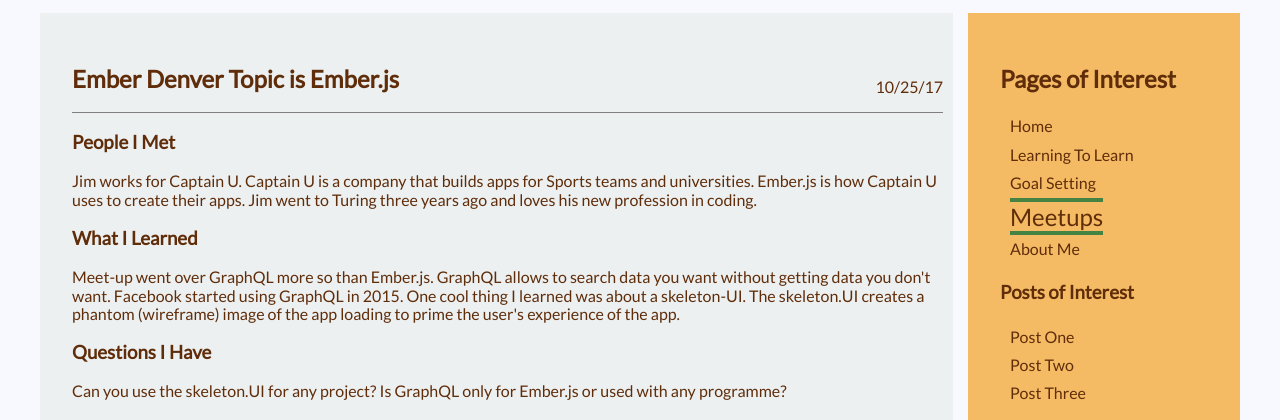
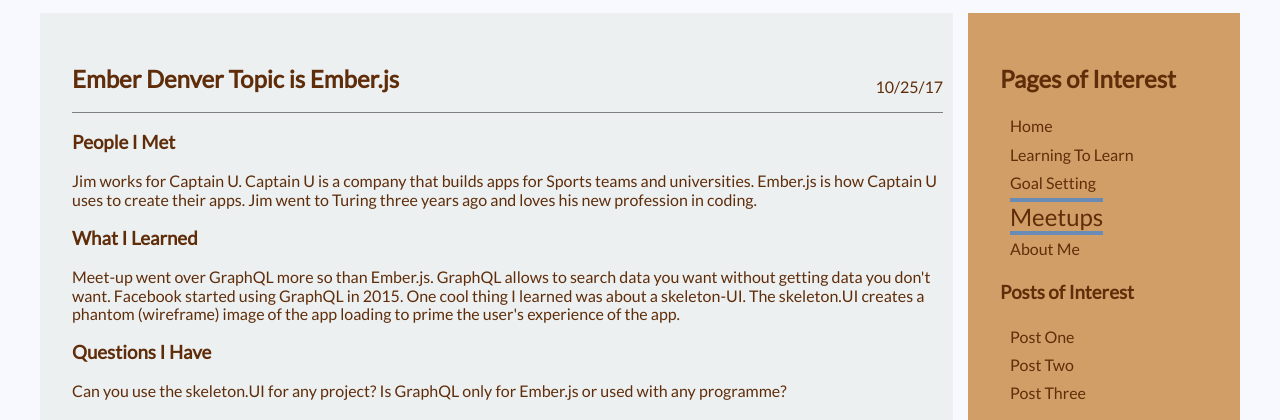
Before and after one commit to cwbjr/p1a-website, a plain HTML site: page p1a-website/public/content/meetup.html in a window 1280 px wide. Shown: the part 179-599 px from the top of the page. Drawn offline with Linux system fonts and the light colour scheme.

Commit message:
updated colors on blog design

```diff
--- a/p1a-website/public/styles/design-blog.css
+++ b/p1a-website/public/styles/design-blog.css
@@ -36,8 +36,8 @@ ul {
 
 .active-page {
     font-size: 1.5rem;
-    border-top: 4px solid rgb(68, 131, 68);
-    border-bottom: 4px solid rgb(68, 131, 68);
+    border-top: 4px solid #688CB5;
+    border-bottom: 4px solid #688CB5;
 }
 
 .page-header {
@@ -48,7 +48,7 @@ ul {
 }
 
 .page-nav {
-    background-color: rgba(243, 156, 18, 0.65);
+    background-color: #D19E67;
 }
 
 .page-content {
@@ -56,7 +56,7 @@ ul {
 }
 
 .page-footer {
-    background-color: rgba(243, 156, 18, 0.65);
+    background-color: #D19E67;
 }
 
 .page-nav, .page-content {
--- a/p1a-website/public/styles/layout.css
+++ b/p1a-website/public/styles/layout.css
@@ -4,8 +4,6 @@
       width: 100%;
       margin: 0 auto;
       display: grid;
-      /*grid-column-gap: 20px;*/
-      /*grid-row-gap: 20px;*/
       gird-template-columns: repeat(3, 1fr);
       grid-template-rows: 1fr 50px auto 100px;
       grid-template-areas:
```
